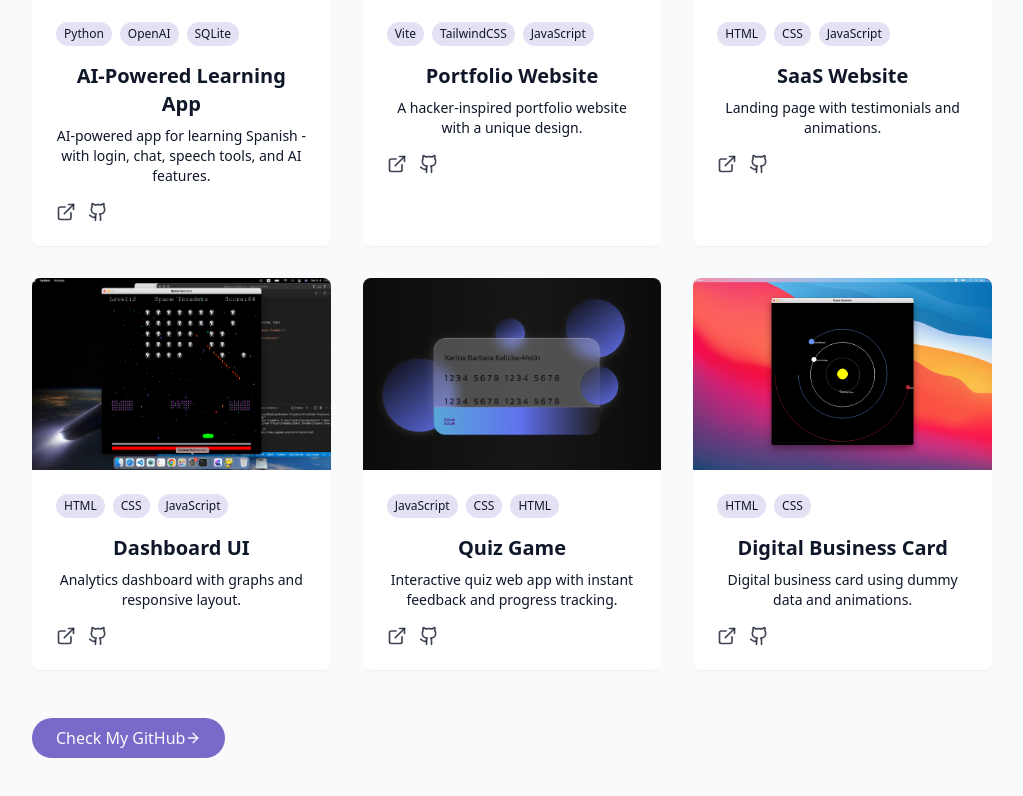
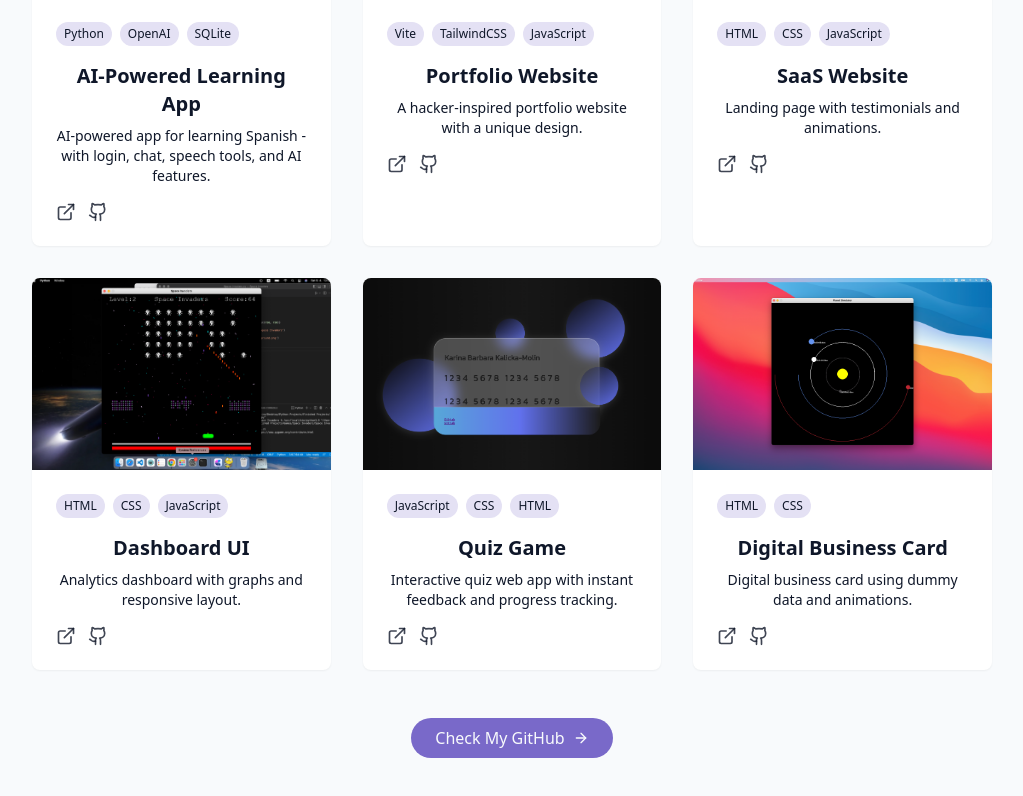
Before and after one commit to KarinaKKarinaK/react-portfolio, a React (Vite) app: page / in a window 1280 px wide. Shown: the part 3792-4588 px from the top of the page, without its empty margins (128-1151 px from the left). Built offline with nearby package versions, Linux system fonts and the light colour scheme.

Commit message:
Github button styling

```diff
--- a/src/components/ProjectsSection.jsx
+++ b/src/components/ProjectsSection.jsx
@@ -157,7 +157,7 @@
           ))}
         </div>
         <div className="text-center mt-12">
-          <a className="cosmic-button w-fit flex items-center mx-ato">
+          <a className="cosmic-button w-fit flex items-center mx-auto gap-2">
             Check My GitHub <ArrowRight size={16} />
           </a>
         </div>
```
